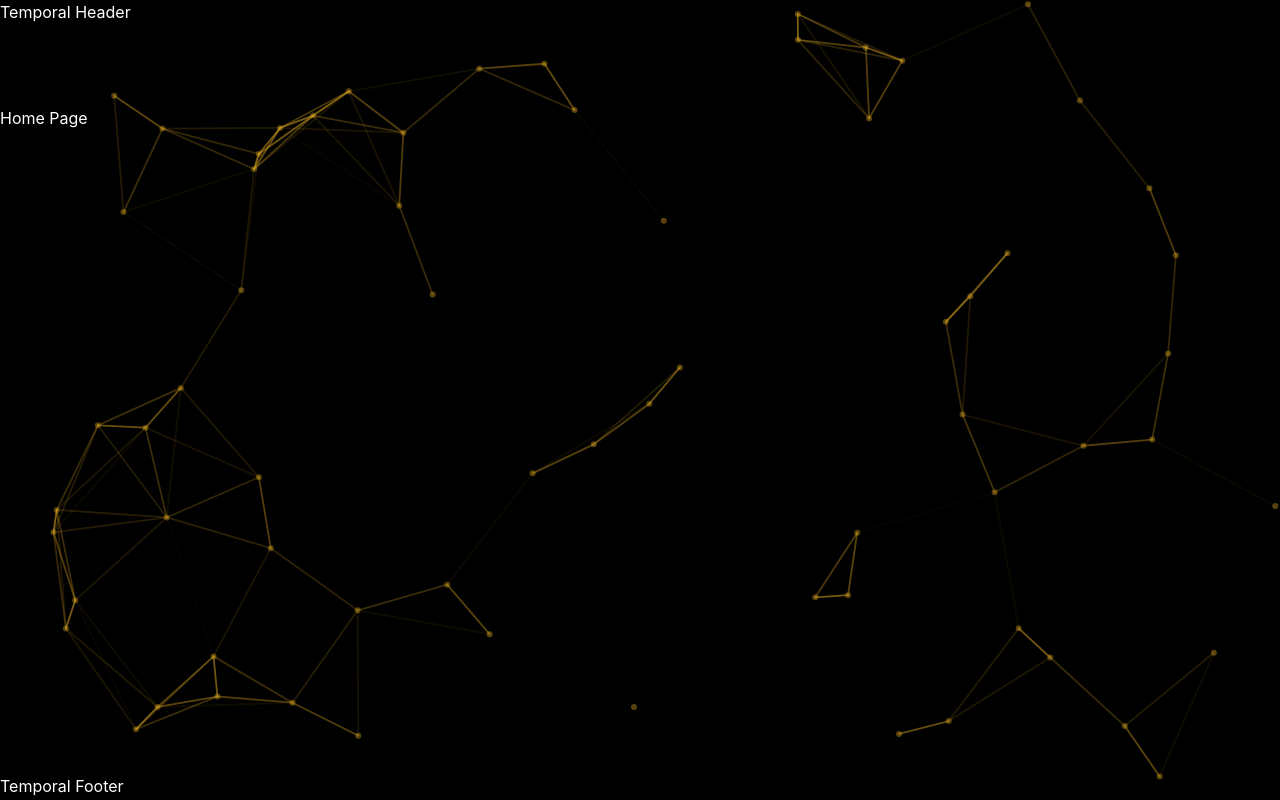
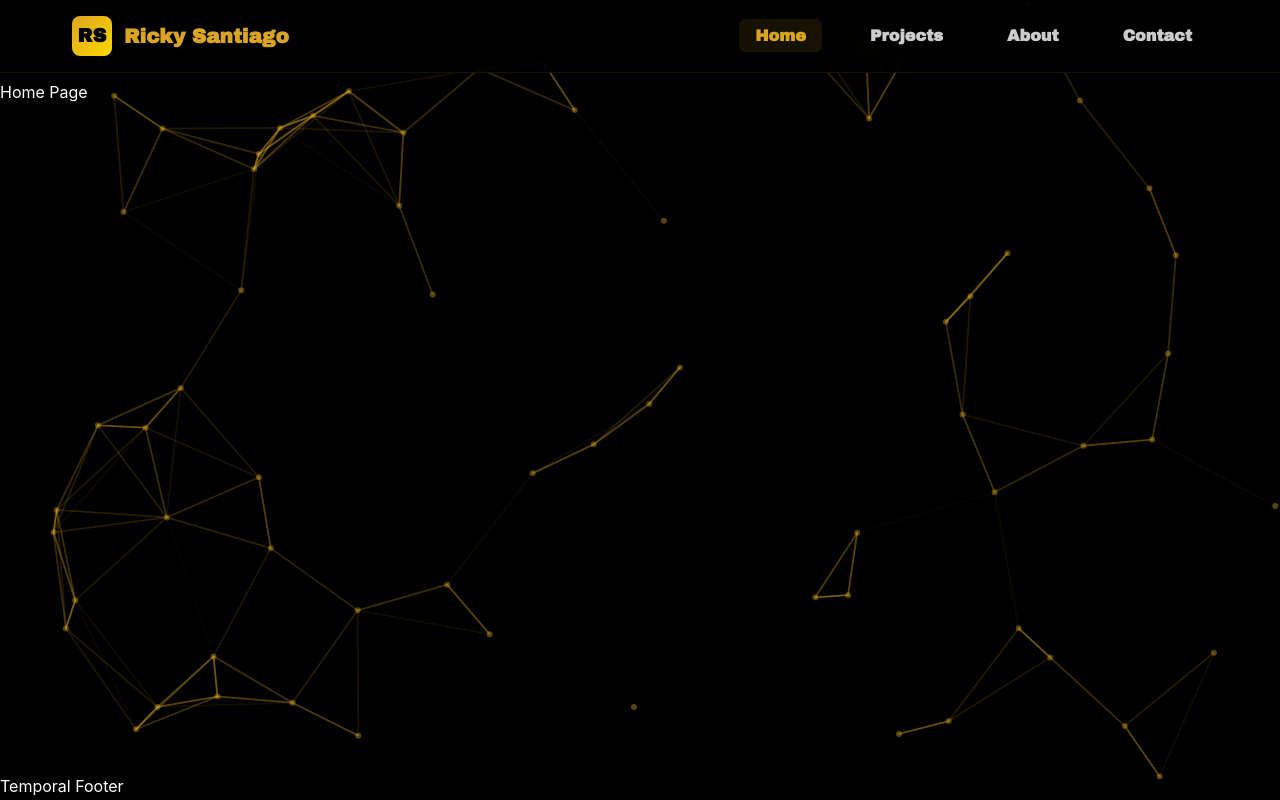
Before and after one commit to Ricky-Santiago/Portfolio-React, a React (Vite) app: page / in a window 1280 px wide. Built offline with nearby package versions, Linux system fonts and the light colour scheme.

Commit message:
feat:Implementar encabezado con navegación y tipografía

```diff
--- a/index.html
+++ b/index.html
@@ -1,10 +1,16 @@
-<!doctype html>
+<!DOCTYPE html>
 <html lang="en">
   <head>
     <meta charset="UTF-8" />
     <link rel="icon" type="image/svg+xml" href="/vite.svg" />
     <meta name="viewport" content="width=device-width, initial-scale=1.0" />
-    <title>portfolio-react</title>
+
+    <!-- Google Fonts - Archivo Black -->
+    <link rel="preconnect" href="https://fonts.googleapis.com">
+    <link rel="preconnect" href="https://fonts.gstatic.com" crossorigin>
+    <link href="https://fonts.googleapis.com/css2?family=Archivo+Black&display=swap" rel="stylesheet">
+
+    <title>Ricky Santiago - Portfolio</title>
   </head>
   <body>
     <div id="root"></div>
--- a/package.json
+++ b/package.json
@@ -10,6 +10,7 @@
     "preview": "vite preview"
   },
   "dependencies": {
+    "clsx": "^2.1.1",
     "react": "^19.2.0",
     "react-dom": "^19.2.0",
     "react-router-dom": "^7.13.0"
--- a/src/components/BackgroundAnimado/BackgroundAnimado.module.css
+++ b/src/components/BackgroundAnimado/BackgroundAnimado.module.css
@@ -1,4 +1,3 @@
-/* BackgroundAnimado.module.css */
 .backgroundContainer {
   display: block;
   background: #000000;
--- a/src/components/BackgroundAnimado/BackgroundAnimado.tsx
+++ b/src/components/BackgroundAnimado/BackgroundAnimado.tsx
@@ -23,7 +23,7 @@ const BackgroundAnimado: React.FC = () => {
     let width = window.innerWidth;
     let height = window.innerHeight;
 
-    // Configurar canvas con resolución alta
+
     const setupCanvas = () => {
       const dpr = window.devicePixelRatio || 1;
 
@@ -38,7 +38,7 @@ const BackgroundAnimado: React.FC = () => {
       ctx.scale(dpr, dpr);
     };
 
-    // Crear partículas
+
     const createParticles = () => {
       const particles: Particle[] = [];
       const numberOfParticles = Math.floor((width * height) / 15000);
@@ -55,11 +55,11 @@ const BackgroundAnimado: React.FC = () => {
       return particles;
     };
 
-    // Inicializar
+
     setupCanvas();
     particlesRef.current = createParticles();
 
-    // Manejar resize
+
     const handleResize = () => {
       setupCanvas();
       particlesRef.current = createParticles();
@@ -67,33 +67,33 @@ const BackgroundAnimado: React.FC = () => {
 
     window.addEventListener('resize', handleResize);
 
-    // Loop de animación
+
     const animate = () => {
-      // Limpiar canvas con fondo negro
+
       ctx.fillStyle = '#000000';
       ctx.fillRect(0, 0, width, height);
 
       const particles = particlesRef.current;
       const maxDistance = 150;
 
-      // Actualizar posiciones
+
       particles.forEach((particle) => {
-        // Actualizar posición
+
         particle.x += particle.vx;
         particle.y += particle.vy;
 
-        // Rebotar en los bordes
+
         if (particle.x < 0 || particle.x > width) particle.vx *= -1;
         if (particle.y < 0 || particle.y > height) particle.vy *= -1;
 
-        // Mantener dentro del canvas
+
         particle.x = Math.max(0, Math.min(width, particle.x));
         particle.y = Math.max(0, Math.min(height, particle.y));
       });
 
-      // Dibujar líneas de conexión entre partículas cercanas
-      ctx.lineWidth = 1.8; // Líneas más gruesas (antes era 1)
-      ctx.lineCap = 'round'; // Bordes redondeados para mejor apariencia
+
+      ctx.lineWidth = 1.8;
+      ctx.lineCap = 'round';
 
       for (let i = 0; i < particles.length; i++) {
         for (let j = i + 1; j < particles.length; j++) {
@@ -101,11 +101,11 @@ const BackgroundAnimado: React.FC = () => {
           const dy = particles[i].y - particles[j].y;
           const distance = Math.sqrt(dx * dx + dy * dy);
 
-          // Solo conectar si están cerca
+
           if (distance < maxDistance) {
-            // Opacidad basada en distancia
+
             const opacity = 1 - distance / maxDistance;
-            ctx.strokeStyle = `rgba(218, 165, 32, ${opacity * 0.7})`; // Aumentada de 0.6 a 0.7
+            ctx.strokeStyle = `rgba(218, 165, 32, ${opacity * 0.7})`;
             ctx.beginPath();
             ctx.moveTo(particles[i].x, particles[i].y);
             ctx.lineTo(particles[j].x, particles[j].y);
@@ -114,10 +114,10 @@ const BackgroundAnimado: React.FC = () => {
         }
       }
 
-      // Dibujar partículas con menos opacidad
+
       particles.forEach((particle) => {
-        // Punto dorado con opacidad reducida
-        ctx.fillStyle = 'rgba(218, 165, 32, 0.4)'; // Opacidad reducida (antes era sólido)
+
+        ctx.fillStyle = 'rgba(218, 165, 32, 0.4)';
         ctx.beginPath();
         ctx.arc(particle.x, particle.y, 3, 0, Math.PI * 2);
         ctx.fill();
@@ -128,7 +128,7 @@ const BackgroundAnimado: React.FC = () => {
 
     animate();
 
-    // Cleanup
+
     return () => {
       window.removeEventListener('resize', handleResize);
       if (animationRef.current !== null) {
--- a/src/components/Header/Header.module.css
+++ b/src/components/Header/Header.module.css
@@ -0,0 +1,236 @@
+.header {
+  position: fixed;
+  top: 0;
+  left: 0;
+  right: 0;
+  font-family: 'Archivo Black', sans-serif;
+  z-index: 1000;
+  background: rgba(0, 0, 0, 0.85);
+  backdrop-filter: blur(10px);
+  transition: all 0.3s ease;
+  border-bottom: 1px solid rgba(218, 165, 32, 0.1);
+}
+
+.header.scrolled {
+  background: rgba(0, 0, 0, 0.95);
+  box-shadow: 0 4px 20px rgba(0, 0, 0, 0.3);
+  border-bottom: 1px solid rgba(218, 165, 32, 0.3);
+}
+
+.container {
+  max-width: 1200px;
+  margin: 0 auto;
+  padding: 1rem 2rem;
+  display: flex;
+  justify-content: space-between;
+  align-items: center;
+}
+
+/* Logo */
+.logo {
+  display: flex;
+  align-items: center;
+  gap: 0.75rem;
+  text-decoration: none;
+  transition: transform 0.3s ease;
+}
+
+.logo:hover {
+  transform: scale(1.05);
+}
+
+.logoIcon {
+  width: 40px;
+  height: 40px;
+  background: linear-gradient(135deg, #DAA520, #FFD700);
+  border-radius: 8px;
+  display: flex;
+  align-items: center;
+  justify-content: center;
+  font-weight: 700;
+  font-size: 1.2rem;
+  color: #000;
+}
+
+.logoText {
+  font-size: 1.25rem;
+  font-weight: 900; /* Archivo Black solo tiene este peso */
+  color: #DAA520;
+  display: none;
+  letter-spacing: 0px; /* Archivo Black no necesita letter-spacing negativo */
+}
+
+@media (min-width: 768px) {
+  .logoText {
+    display: block;
+  }
+}
+
+/* Desktop Navigation */
+.desktopNav {
+  display: none;
+}
+
+@media (min-width: 768px) {
+  .desktopNav {
+    display: block;
+  }
+}
+
+.navList {
+  display: flex;
+  gap: 2rem;
+  list-style: none;
+  margin: 0;
+  padding: 0;
+}
+
+.navLink {
+  color: rgba(255, 255, 255, 0.8);
+  text-decoration: none;
+  font-weight: 900;
+  font-size: 1rem;
+  padding: 0.5rem 1rem;
+  border-radius: 6px;
+  transition: all 0.3s ease;
+  position: relative;
+}
+
+.navLink::after {
+  content: '';
+  position: absolute;
+  bottom: 0;
+  left: 50%;
+  transform: translateX(-50%);
+  width: 0;
+  height: 2px;
+  background: #DAA520;
+  transition: width 0.3s ease;
+}
+
+.navLink:hover {
+  color: #DAA520;
+}
+
+.navLink:hover::after {
+  width: 80%;
+}
+
+.navLink.active {
+  color: #DAA520;
+  background: rgba(218, 165, 32, 0.1);
+}
+
+/* Mobile Menu Button */
+.mobileMenuButton {
+  display: flex;
+  align-items: center;
+  justify-content: center;
+  width: 40px;
+  height: 40px;
+  background: none;
+  border: none;
+  cursor: pointer;
+  position: relative;
+  z-index: 1001;
+}
+
+@media (min-width: 768px) {
+  .mobileMenuButton {
+    display: none;
+  }
+}
+
+.hamburger {
+  width: 24px;
+  height: 2px;
+  background: #DAA520;
+  position: relative;
+  transition: all 0.3s ease;
+  display: block;
+}
+
+.hamburger::before,
+.hamburger::after {
+  content: '';
+  position: absolute;
+  width: 24px;
+  height: 2px;
+  background: #DAA520;
+  transition: all 0.3s ease;
+}
+
+.hamburger::before {
+  top: -8px;
+}
+
+.hamburger::after {
+  top: 8px;
+}
+
+.hamburger.open {
+  background: transparent;
+}
+
+.hamburger.open::before {
+  top: 0;
+  transform: rotate(45deg);
+}
+
+.hamburger.open::after {
+  top: 0;
+  transform: rotate(-45deg);
+}
+
+/* Mobile Navigation */
+.mobileNav {
+  position: fixed;
+  top: 0;
+  left: 0;
+  right: 0;
+  bottom: 0;
+  background: rgba(0, 0, 0, 0.98);
+  backdrop-filter: blur(10px);
+  transform: translateX(100%);
+  transition: transform 0.3s ease;
+  padding-top: 80px;
+  display: flex;
+  align-items: center;
+  justify-content: center;
+}
+
+.mobileNav.open {
+  transform: translateX(0);
+}
+
+@media (min-width: 768px) {
+  .mobileNav {
+    display: none;
+  }
+}
+
+.mobileNavList {
+  list-style: none;
+  padding: 0;
+  margin: 0;
+  text-align: center;
+}
+
+.mobileNavList li {
+  margin: 2rem 0;
+}
+
+.mobileNavLink {
+  color: rgba(255, 255, 255, 0.8);
+  text-decoration: none;
+  font-size: 2rem;
+  font-weight: 600;
+  transition: all 0.3s ease;
+  display: block;
+}
+
+.mobileNavLink:hover,
+.mobileNavLink.active {
+  color: #DAA520;
+  transform: scale(1.1);
+}
--- a/src/components/Header/Header.tsx
+++ b/src/components/Header/Header.tsx
@@ -1 +1,102 @@
-export default function Header() { return <header>Temporal Header</header> }
+import { useState, useEffect } from 'react';
+import { Link, useLocation } from 'react-router-dom';
+import styles from './Header.module.css';
+
+const Header = () => {
+  const [isScrolled, setIsScrolled] = useState(false);
+  const [isMobileMenuOpen, setIsMobileMenuOpen] = useState(false);
+  const location = useLocation();
+
+  // Detectar scroll para cambiar estilo del header
+  useEffect(() => {
+    const handleScroll = () => {
+      setIsScrolled(window.scrollY > 50);
+    };
+
+    window.addEventListener('scroll', handleScroll);
+    return () => window.removeEventListener('scroll', handleScroll);
+  }, []);
+
+  // Cerrar menú móvil al cambiar de ruta (sin setState dentro del efecto)
+  const currentPath = location.pathname;
+  useEffect(() => {
+    // Solo cierra si está abierto
+    if (isMobileMenuOpen) {
+      setIsMobileMenuOpen(false);
+    }
+    // eslint-disable-next-line react-hooks/exhaustive-deps
+  }, [currentPath]); // Solo depende del path, no del estado
+
+  const navLinks = [
+    { path: '/', label: 'Home' },
+    { path: '/projects', label: 'Projects' },
+    { path: '/about', label: 'About' },
+    { path: '/contact', label: 'Contact' },
+  ];
+
+  const isActive = (path: string) => location.pathname === path;
+
+  const toggleMobileMenu = () => {
+    setIsMobileMenuOpen(prev => !prev);
+  };
+
+  const handleNavClick = () => {
+    setIsMobileMenuOpen(false);
+  };
+
+  return (
+    <header className={`${styles.header} ${isScrolled ? styles.scrolled : ''}`}>
+      <div className={styles.container}>
+        {/* Logo */}
+        <Link to="/" className={styles.logo} onClick={handleNavClick}>
+          <span className={styles.logoIcon}>RS</span>
+          <span className={styles.logoText}>Ricky Santiago</span>
+        </Link>
+
+        {/* Desktop Navigation */}
+        <nav className={styles.desktopNav}>
+          <ul className={styles.navList}>
+            {navLinks.map((link) => (
+              <li key={link.path}>
+                <Link
+                  to={link.path}
+                  className={`${styles.navLink} ${isActive(link.path) ? styles.active : ''}`}
+                >
+                  {link.label}
+                </Link>
+              </li>
+            ))}
+          </ul>
+        </nav>
+
+        {/* Mobile Menu Button */}
+        <button
+          className={styles.mobileMenuButton}
+          onClick={toggleMobileMenu}
+          aria-label="Toggle menu"
+        >
+          <span className={`${styles.hamburger} ${isMobileMenuOpen ? styles.open : ''}`}></span>
+        </button>
+      </div>
+
+      {/* Mobile Navigation */}
+      <div className={`${styles.mobileNav} ${isMobileMenuOpen ? styles.open : ''}`}>
+        <ul className={styles.mobileNavList}>
+          {navLinks.map((link) => (
+            <li key={link.path}>
+              <Link
+                to={link.path}
+                className={`${styles.mobileNavLink} ${isActive(link.path) ? styles.active : ''}`}
+                onClick={handleNavClick}
+              >
+                {link.label}
+              </Link>
+            </li>
+          ))}
+        </ul>
+      </div>
+    </header>
+  );
+};
+
+export default Header;
--- a/src/components/Layout/Layout.module.css
+++ b/src/components/Layout/Layout.module.css
@@ -6,5 +6,5 @@
 
 .main {
   flex: 1;
-  padding-top: 80px; /* Para compensar el header fijo */
+  padding-top: 80px;
 }
--- a/src/index.css
+++ b/src/index.css
@@ -1,7 +1,7 @@
 @import './styles/variables.css';
 @import './styles/global.css';
 
-/* ===== ESTILOS GLOBALES CON FONDO NEGRO ===== */
+
 :root {
   --yellow-primary: #FFD700;
   --yellow-secondary: #FFA500;
@@ -27,7 +27,7 @@ body {
   z-index: 1;
 }
 
-/* Fondo negro para todas las secciones */
+
 .portfolio-section {
   padding: var(--spacing-xl) 0;
   background-color: transparent;
@@ -35,7 +35,7 @@ body {
   z-index: 1;
 }
 
-/* Títulos en blanco para contraste */
+
 .section-title {
   font-size: 2.5rem;
   margin-bottom: var(--spacing-lg);
@@ -56,7 +56,7 @@ body {
   border-radius: 2px;
 }
 
-/* Responsive */
+
 @media (max-width: 768px) {
   .section-title {
     font-size: 2rem;
@@ -67,7 +67,7 @@ body {
   }
 }
 
-/* Scrollbar personalizado */
+
 ::-webkit-scrollbar {
   width: 10px;
 }
@@ -84,3 +84,12 @@ body {
 ::-webkit-scrollbar-thumb:hover {
   background: var(--yellow-secondary);
 }
+
+a {
+  text-decoration: none;
+}
+
+
+#root a {
+  text-decoration: none;
+}
--- a/src/styles/global.css
+++ b/src/styles/global.css
@@ -1,4 +1,3 @@
-/* Reset y estilos base */
 * {
   margin: 0;
   padding: 0;
```
Also changed, not shown: src/App.css (+4 -5 lines), 1 other file (tests, documents, lock files or other folders).
